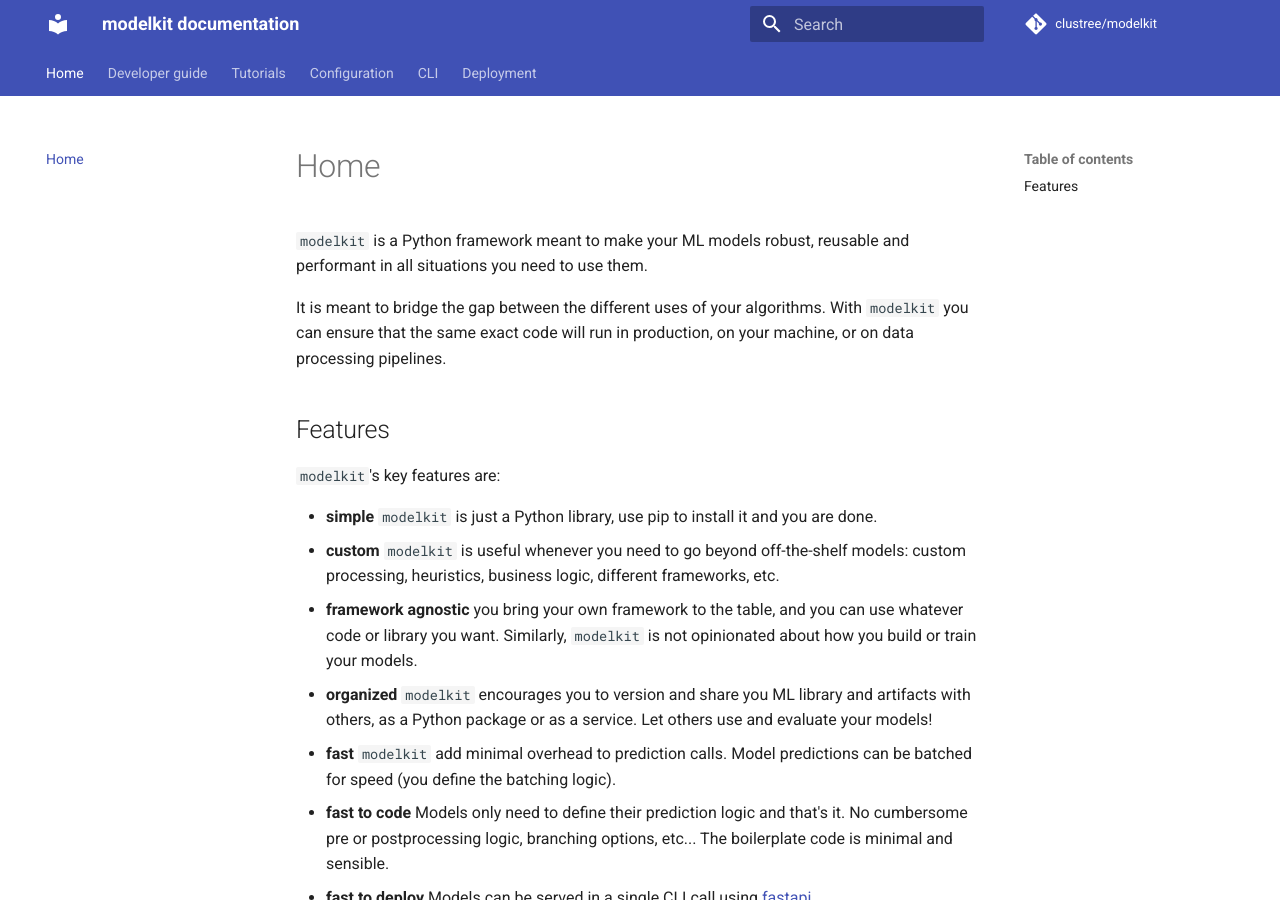
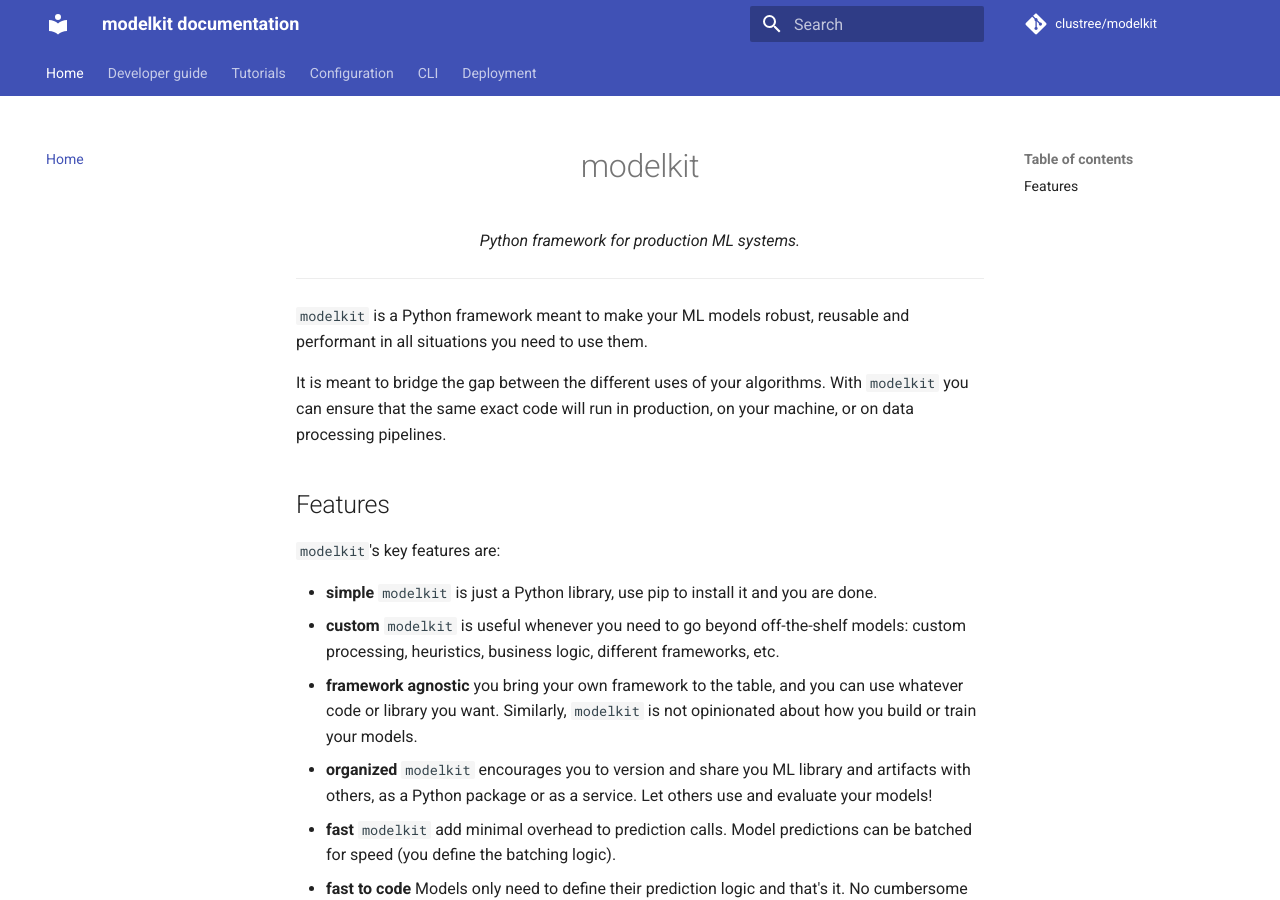
Before and after one commit to Cornerstone-OnDemand/modelkit, an MkDocs documentation site: the page built from docs/index.md, in a window 1280 px wide and 900 px high. Built offline with MkDocs 1.6.1 and Material for MkDocs 9.7.7, drawn with Linux system fonts in a browser that asks for light colours; comment, search, counter and statistics services are not loaded.

Commit message:
docs: index header

```diff
--- a/docs/index.md
+++ b/docs/index.md
@@ -1,3 +1,10 @@
+
+<h1 align="center"> modelkit </h1>
+<p align="center">
+  <em>Python framework for production ML systems.</em>
+</p>
+
+---
 
 `modelkit` is a Python framework meant to make your ML models robust, reusable and performant in all situations you need to use them.
 
```
